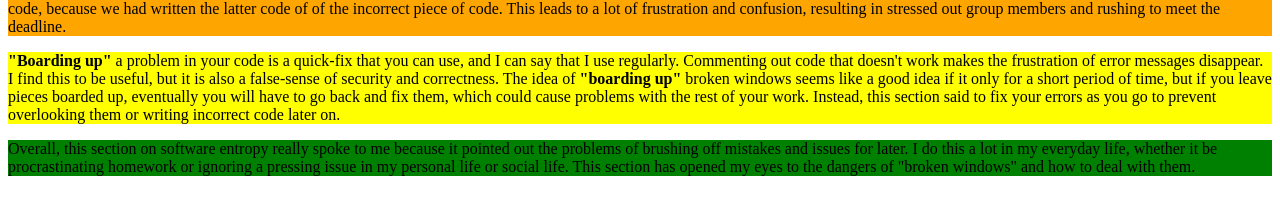
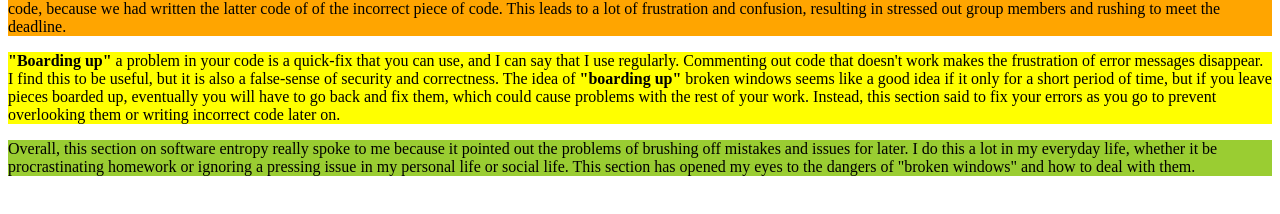
Before and after one commit to KelseyMoore/KelseyMoore.github.io, a plain HTML site: page index.html in a window 1280 px wide. Shown: the part 216-430 px from the top of the page. Drawn offline with Linux system fonts and the light colour scheme.

Commit message:
change color

```diff
--- a/index.html
+++ b/index.html
@@ -33,7 +33,7 @@
 	Instead, this section said to fix your errors as you go to prevent overlooking them or writing incorrect code later on.
 	</p>
   </div>
-  <div style="background-color:green">
+  <div style="background-color:yellowgreen">
 	<p>
 	Overall, this section on software entropy really spoke to me because it pointed out the problems
 	of brushing off mistakes and issues for later.  I do this a lot in my everyday life,
```
